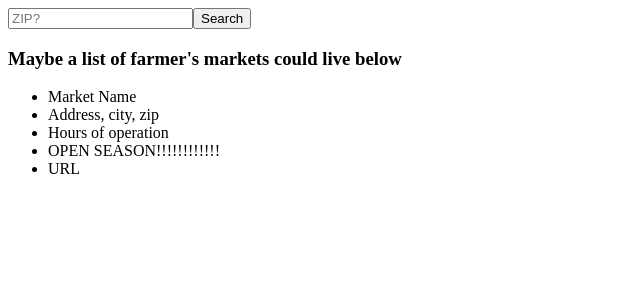
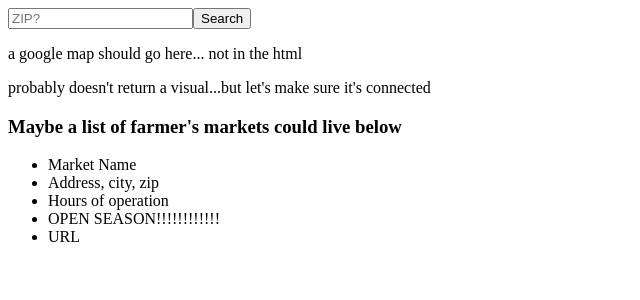
Before and after one commit to nferner/farmers_markets_ny, a React app in the folder farmers_client/: page / in a window 1280 px wide. Shown: the top 300 px of the page, without its empty margins (0-640 px from the left). Built offline with nearby package versions, Linux system fonts and the light colour scheme; no server answers; the HTML template or start-up script is replaced by a standard one.

Commit message:
create components for the map and connect to app

```diff
--- a/farmers_client/src/components/app.jsx
+++ b/farmers_client/src/components/app.jsx
@@ -1,4 +1,5 @@
 import React from 'react';
+import MapView from './maps/mapView.jsx';
 import MarketList from './markets/marketList.jsx';
 
 class App extends React.Component {
@@ -36,6 +37,7 @@ class App extends React.Component {
           onChange={this.handleChange}
         />
         <button id="search">Search</button>
+        <MapView />
         <MarketList />
       </div>
     );
--- /dev/null
+++ b/farmers_client/src/components/maps/mapProcessor.jsx
@@ -0,0 +1,16 @@
+import React from 'react';
+
+class MapProcessor extends React.Component {
+  constructor() {
+    super();
+  }
+  render() {
+    return(
+      <div id="processor">
+        <p>probably doesn't return a visual...but let's make sure it's connected</p>
+      </div>
+    )
+  }
+}
+
+export default MapProcessor;
--- /dev/null
+++ b/farmers_client/src/components/maps/mapView.jsx
@@ -0,0 +1,19 @@
+import React from 'react';
+import MapProcessor from './mapProcessor.jsx';
+
+class MapView extends React.Component {
+  constructor() {
+    super();
+
+  }
+  render() {
+    return(
+      <div id="mapView">
+        <p>a google map should go here... not in the html</p>
+        <MapProcessor />
+      </div>
+    );
+  }
+}
+
+export default MapView;
```
